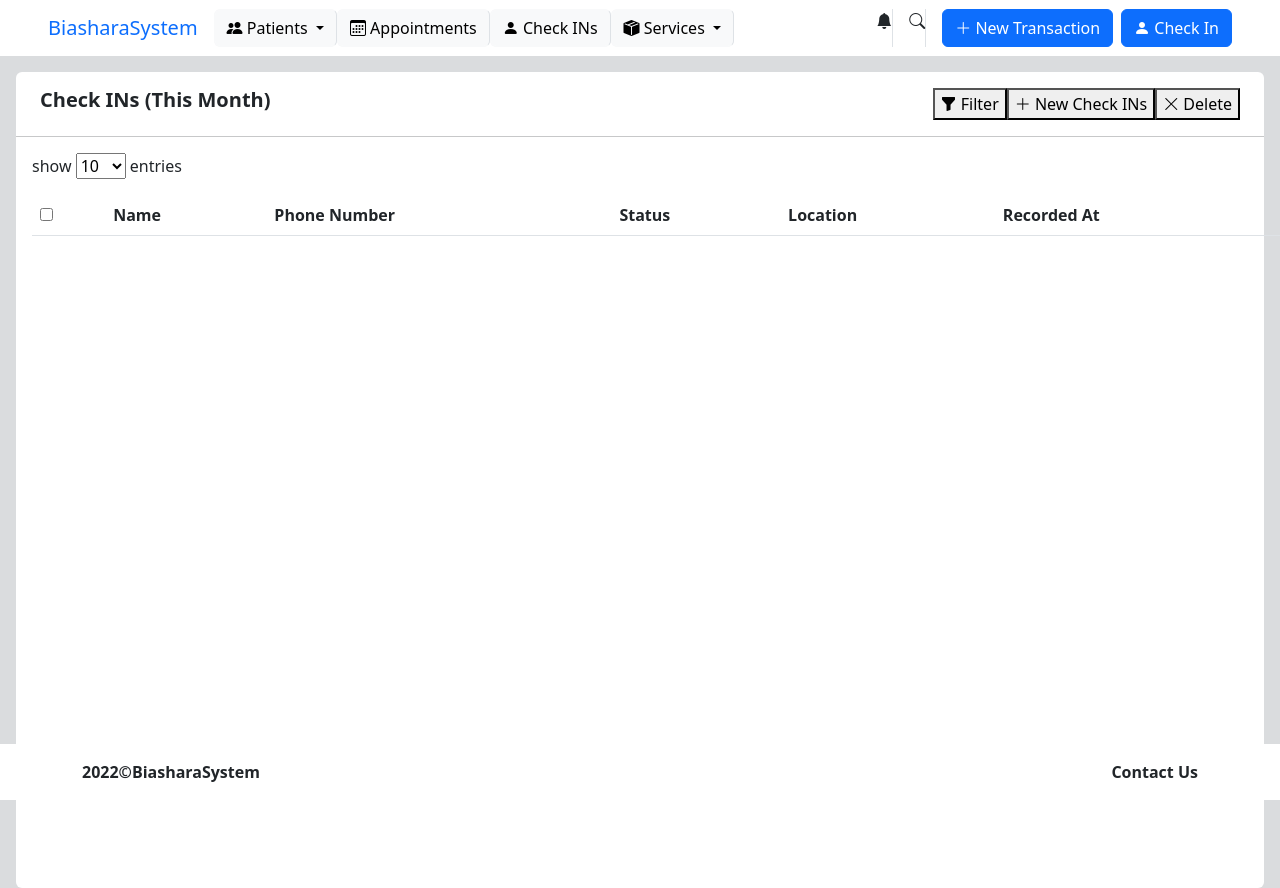
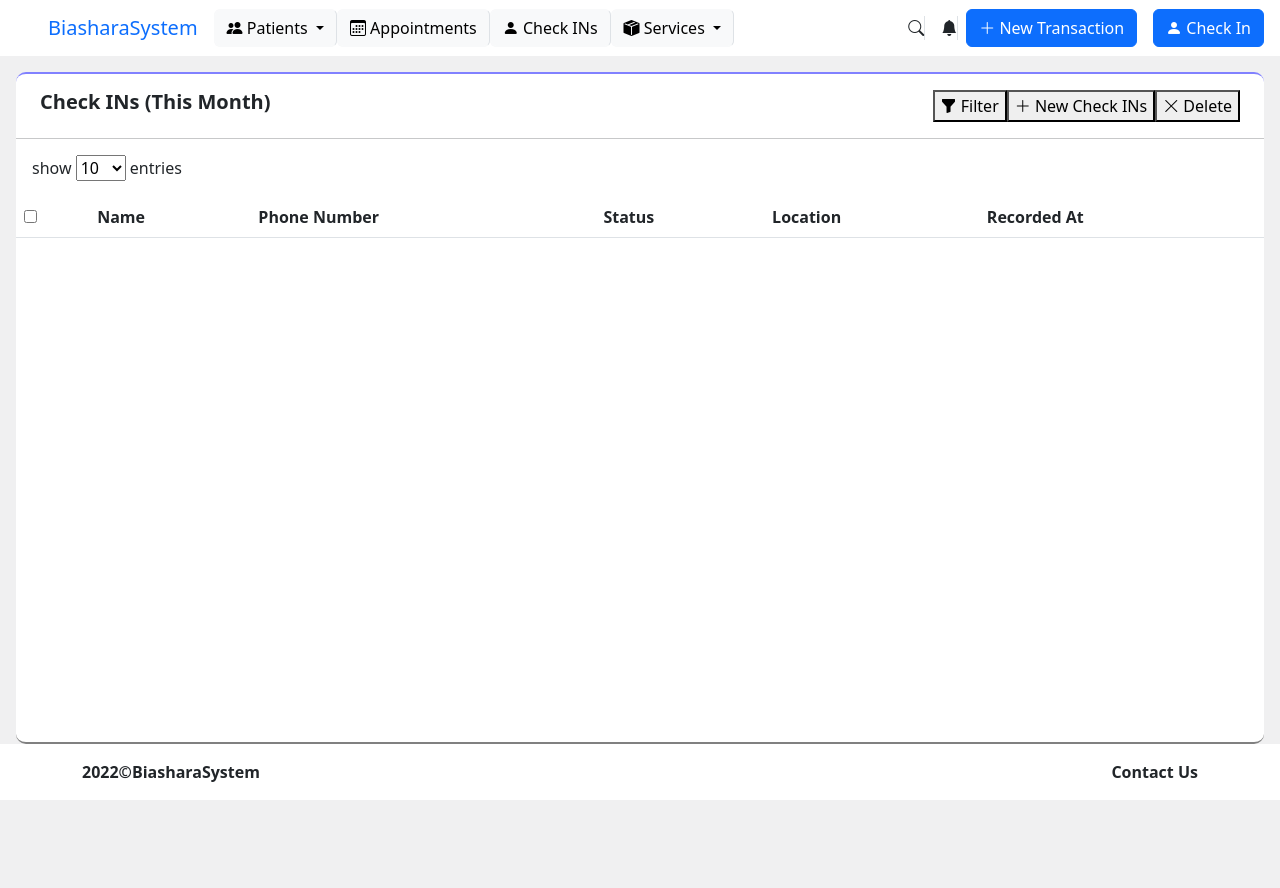
Before and after one commit to yahyacodes/form, a plain HTML site: page checkin.html in a window 1280 px wide. After the commit the page ends 800 px from the top, so only its background shows below. Drawn offline with nearby package versions, Linux system fonts and the light colour scheme.

Commit message:
Initial commit

```diff
--- a/checkin.html
+++ b/checkin.html
@@ -9,10 +9,11 @@
       href=	"https://cdn.jsdelivr.net/npm/bootstrap@5.2.0/dist/css/bootstrap.min.css"
     />
     <link rel="stylesheet" href="https://cdn.jsdelivr.net/npm/bootstrap-icons@1.9.1/font/bootstrap-icons.css">
+    <link rel="stylesheet" href="style.css">
     <script defer src="checkin.js"></script>
     <title>Document</title>
   </head>
-  <body class="bg-secondary bg-opacity-25">
+  <body class="bg-secondary bg-opacity-10">
    <nav class="navbar navbar-expand-lg bg-white">
     <a href="#" class="navbar-brand fw-normal text-primary ms-5">BiasharaSystem</a>
 
@@ -20,8 +21,6 @@
         <i class="bi bi-list text-primary"></i>
     </button>
 
-    <div class="row">
-        <div class="col">
     <div class="collapse navbar-collapse" id="navmenu">
     <div class="dropdown" id="patients-dropdown">
         <button class="btn btn-light dropdown-toggle border-end">
@@ -74,30 +73,29 @@
                  All Services
             </li>
         </ul>
-    </div>
-    </div>
         </div>
     </div>
 
-    <div class="col d-flex flex-row-reverse mx-5">
+    <div class="collapse navbar-collapse justify-content-end" id="navmenu">
+        <i class="bi bi-search border-end mx-2"></i>
 
-        <button class="btn btn-primary" id="number-input">
+        <i class="bi bi-bell-fill border-end mx-2"></i>
+
+        <button class="btn btn-primary">
+            <i class="bi bi-plus-lg"></i>
+            New Transaction
+        </button>
+
+        <button class="btn btn-primary mx-3" id="number-input">
             <i class="bi bi-person-fill"></i>
             Check In
         </button>
 
-        <button class="btn btn-primary mx-2">
-            <i class="bi bi-plus-lg"></i>
-            New Transaction
-        </button>
 
-        <i class="bi bi-search border-end mx-2"></i>
-
-        <i class="bi bi-bell-fill border-end mx-2"></i>
     </div>
    </nav>
 
-   <section class="mt-3 ms-3 mx-3 rounded bg-white" style="height: 51rem;">
+   <section id="checkin-section" >
     <div class="row">
         <div class="col ms-4 mt-3">
             <h1 class="fs-5 fw-bold">Check INs (This Month)</h1>
@@ -133,7 +131,7 @@
          entries
     </p>
 
-    <table class="table table-striped ms-3 mx-5">
+    <table class="table table-striped">
         <thead>
         <tr>
             <th scope="col">
@@ -189,5 +187,6 @@
     </div>
     </div>
    </footer>
+
   </body>
 </html>
--- a/checkin.js
+++ b/checkin.js
@@ -24,10 +24,8 @@ close.onclick = function () {
     window.onclick = function (event) {
         if(event.target === modal){
         modal.style.display = 'none'
-    }
-
-    if(event.target === dropdownList) {
-        dropdownList.style.display = 'none'
+    } else if(event.target === patientDropdown) {
+      dropdownList.style.display = 'none'
     }
       }
 
--- /dev/null
+++ b/style.css
@@ -0,0 +1,33 @@
+#checkin-section {
+    position: absolute;
+    top: 4.5rem;
+    left: 1rem;
+    width: 98.5%;
+    border-radius: 10px;
+    background-color: white;
+    height: 97%;
+    border-top: 2px solid rgba(0, 0, 255, 0.493);
+    border-bottom: 2px solid gray;
+}
+
+@media only screen and (max-width: 768px) {
+    #checkin-section {
+        position: absolute;
+        top: 4.5rem;
+        left: .2rem;
+        margin-bottom: 0;
+        width: 90%;
+        height: 84%;
+    }
+}
+
+@media only screen and (min-width: 400px) {
+    #checkin-section {
+        position: absolute;
+        top: 4.5rem;
+        left: .2;
+        margin-bottom: 0;
+        width: 97.5%;
+        height: 84%;
+    }
+}
```
Also changed, not shown: index.html (+1 -0 lines), script.js (+34 -34 lines).
